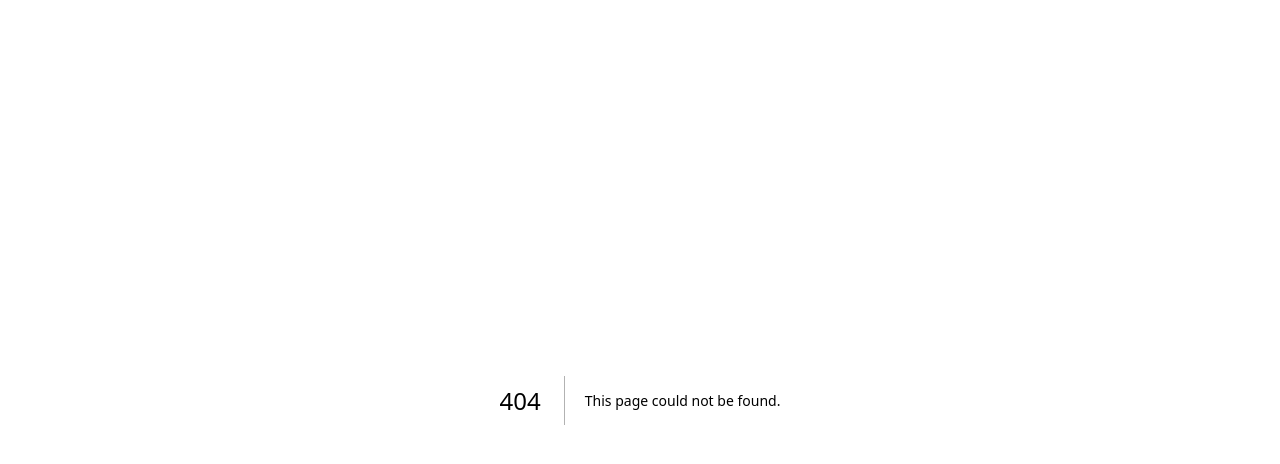
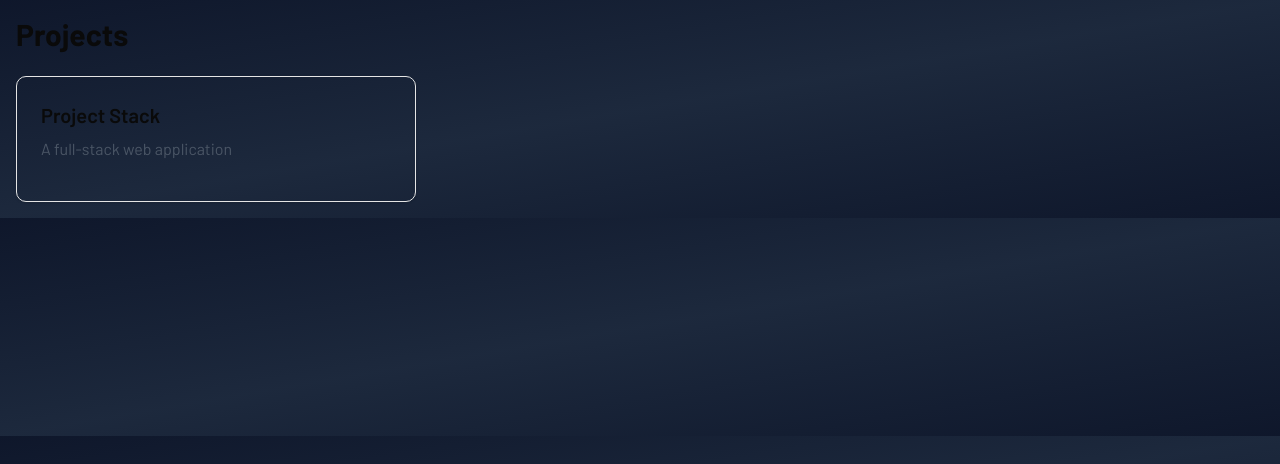
Before and after one commit to vaish73/ProjectStack, a Next.js app: page /projects in a window 1280 px wide. Before the commit this address had no page. Shown: the top 464 px of the page. Built offline with nearby package versions, Linux system fonts and the light colour scheme.

Commit message:
Fix: Resolve UI alignment issues on profile page

```diff
--- /dev/null
+++ b/src/app/projects/page.tsx
@@ -0,0 +1,13 @@
+export default function ProjectsPage() {
+  return (
+    <div className="container mx-auto p-4">
+      <h1 className="text-3xl font-bold mb-6">Projects</h1>
+      <div className="grid gap-6 md:grid-cols-2 lg:grid-cols-3">
+        <div className="border rounded-lg p-6 shadow-sm">
+          <h2 className="text-xl font-semibold mb-2">Project Stack</h2>
+          <p className="text-gray-600 mb-4">A full-stack web application</p>
+        </div>
+      </div>
+    </div>
+  )
+}
```
